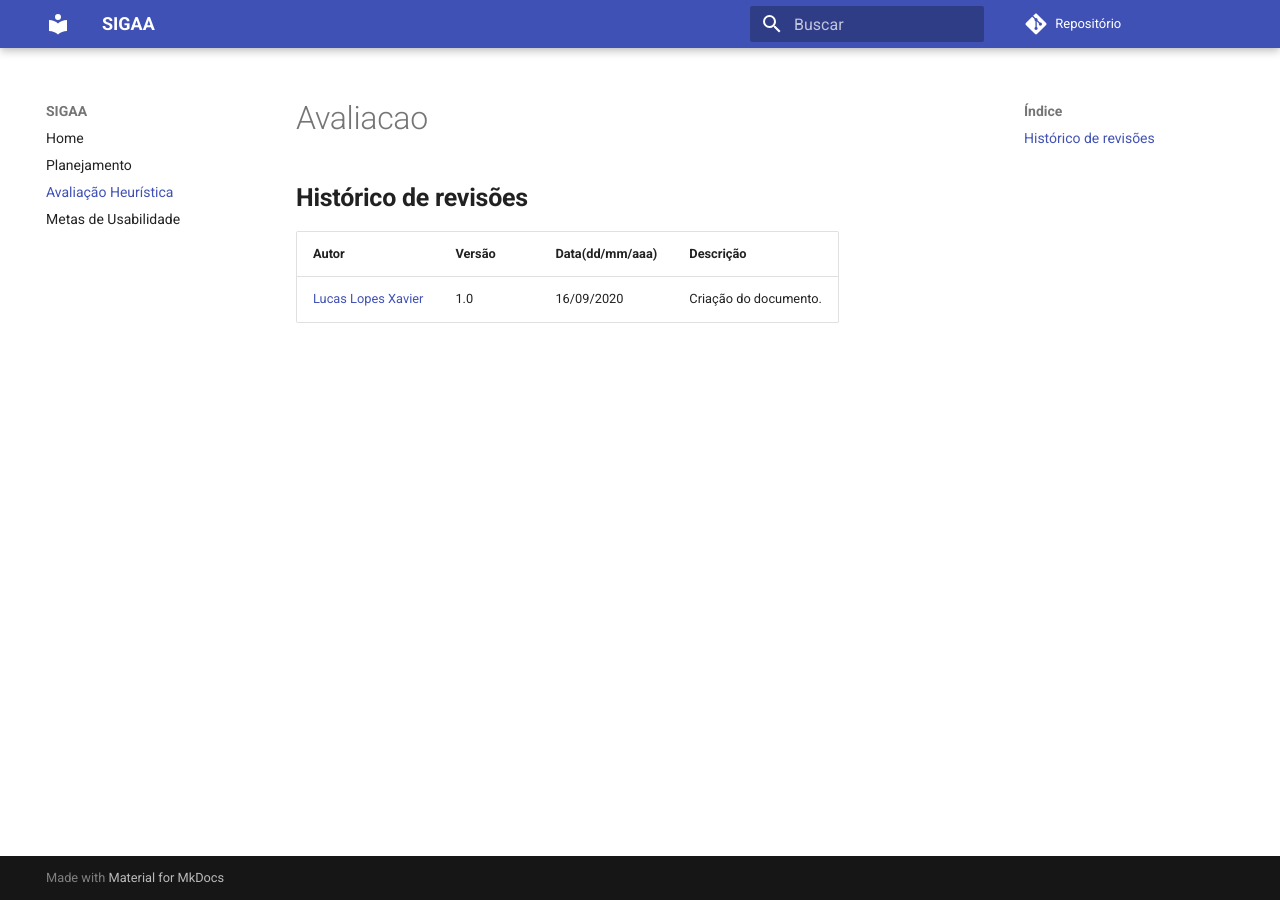
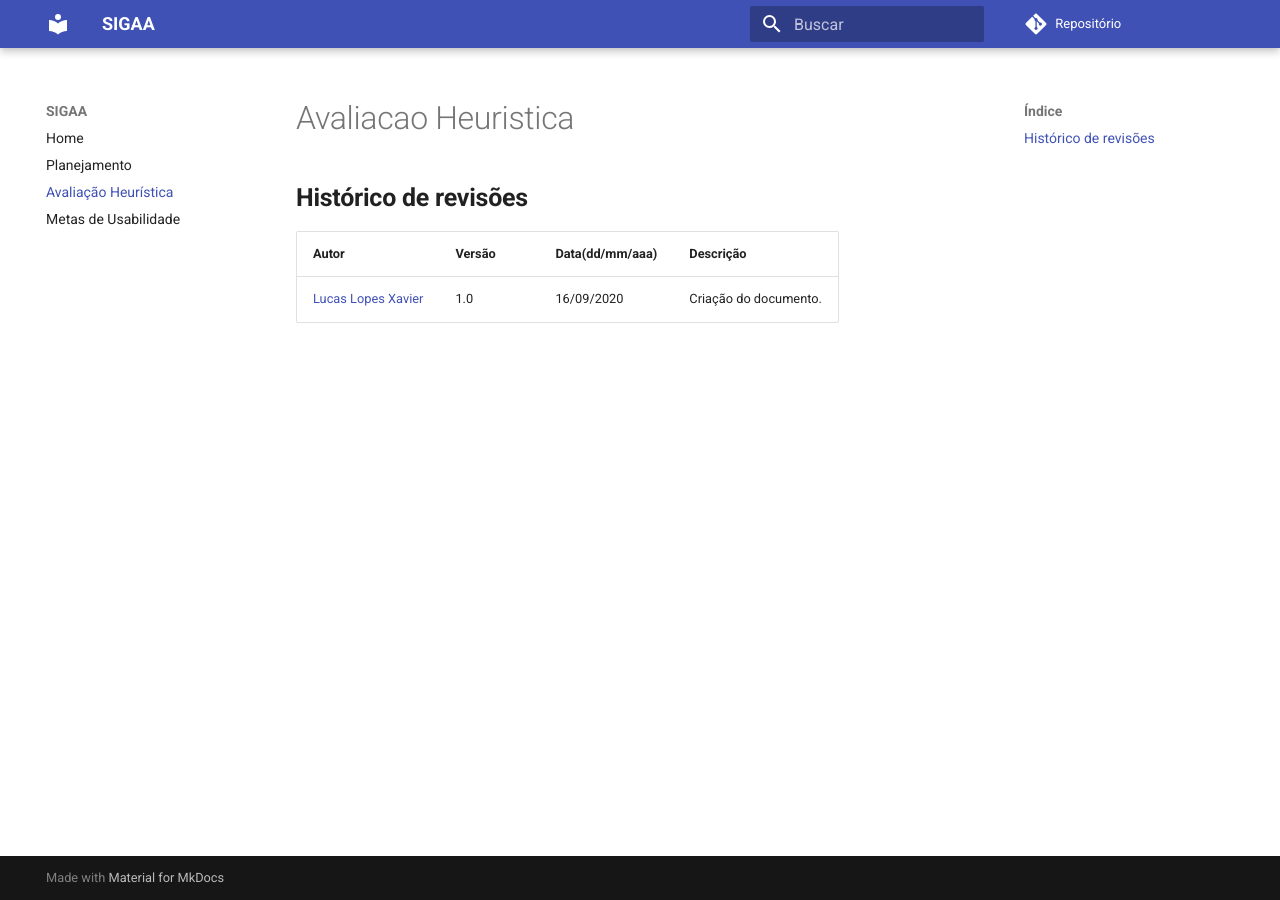
Before and after one commit to lgpinheiro94/2020.1-SIGAA, an MkDocs documentation site: the page built from docs/avaliacao-heuristica/avaliacao.md, in a window 1280 px wide. Built offline with MkDocs 1.6.1 and Material for MkDocs 9.7.7, drawn with Linux system fonts in a browser that asks for light colours; comment, search, counter and statistics services are not loaded; old or Windows-style settings are respelled for this version of MkDocs.

```diff
--- a/docs/avaliacao-heuristica/avaliacao.md
+++ b/docs/avaliacao-heuristica/avaliacao.md
@@ -1,4 +1,4 @@
-# Avaliacao
+# Avaliacao Heuristica
 
 
 
```
